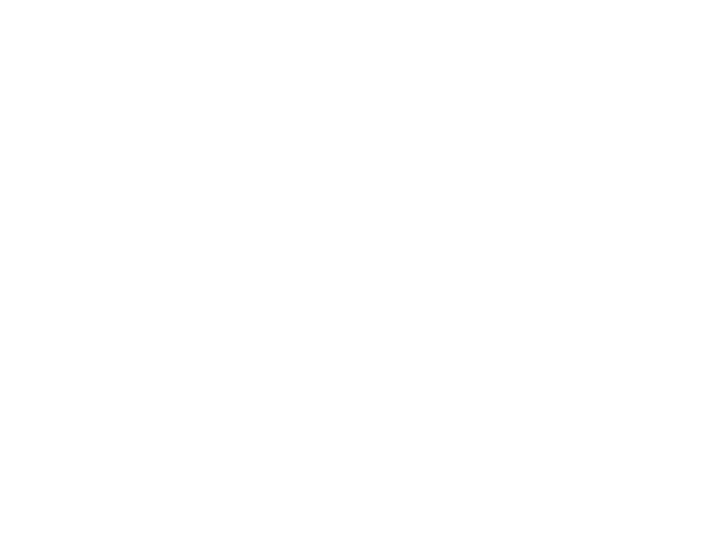
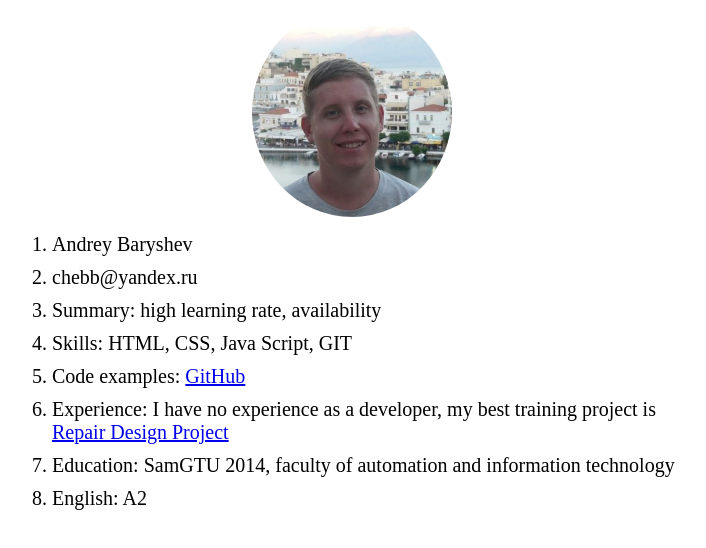
Before and after one commit to chebb44/rsschool-cv, a plain HTML site: page index.html in a window 1280 px wide. Shown: the whole page, without its empty margins (288-994 px from the left). Drawn offline with Linux system fonts and the light colour scheme.

Commit message:
feat: comlete task

```diff
--- a/index.html
+++ b/index.html
@@ -4,9 +4,22 @@
     <meta charset="UTF-8">
     <meta name="viewport" content="width=device-width, initial-scale=1.0">
     <meta http-equiv="X-UA-Compatible" content="ie=edge">
-    <title>Document</title>
+    <link rel="stylesheet" href="style.css">
+    <title>Cv</title>
 </head>
 <body>
-
+    <div class="content">
+        <img class="avatar" src="/avatar-small.jpg" alt="avatar">
+        <ol>
+            <li>Andrey Baryshev</li>
+            <li>chebb@yandex.ru</li>
+            <li>Summary: high learning rate, availability</li>
+            <li>Skills: HTML, CSS, Java Script, GIT</li>
+            <li>Code examples: <a href="https://github.com/chebb44">GitHub</a></li>
+            <li>Experience: I have no experience as a developer, my best training project is <a href="https://chebb44.github.io/repair-design-project/">Repair Design Project</a></li>
+            <li>Education: SamGTU 2014, faculty of automation and information technology</li>
+            <li>English: A2</li>
+        </ol>
+    </div>
 </body>
 </html>
--- a/style.scss
+++ b/style.scss
@@ -0,0 +1,21 @@
+.content{
+    max-width: 800px;
+    margin-left: auto;
+    margin-right: auto;
+    ol{
+        margin-left: auto;
+        margin-right: auto;
+        width: 80%;
+        li{
+            font-size: 20px;
+            margin-bottom: 10px;
+        }
+    }
+}
+.avatar{
+    display: block;
+    margin-left: auto;
+    margin-right: auto;
+    width: 25%;
+    border-radius: 50%;
+}
```
Also changed, not shown: avatar-small.jpg (added), style.css, 2 other files.
